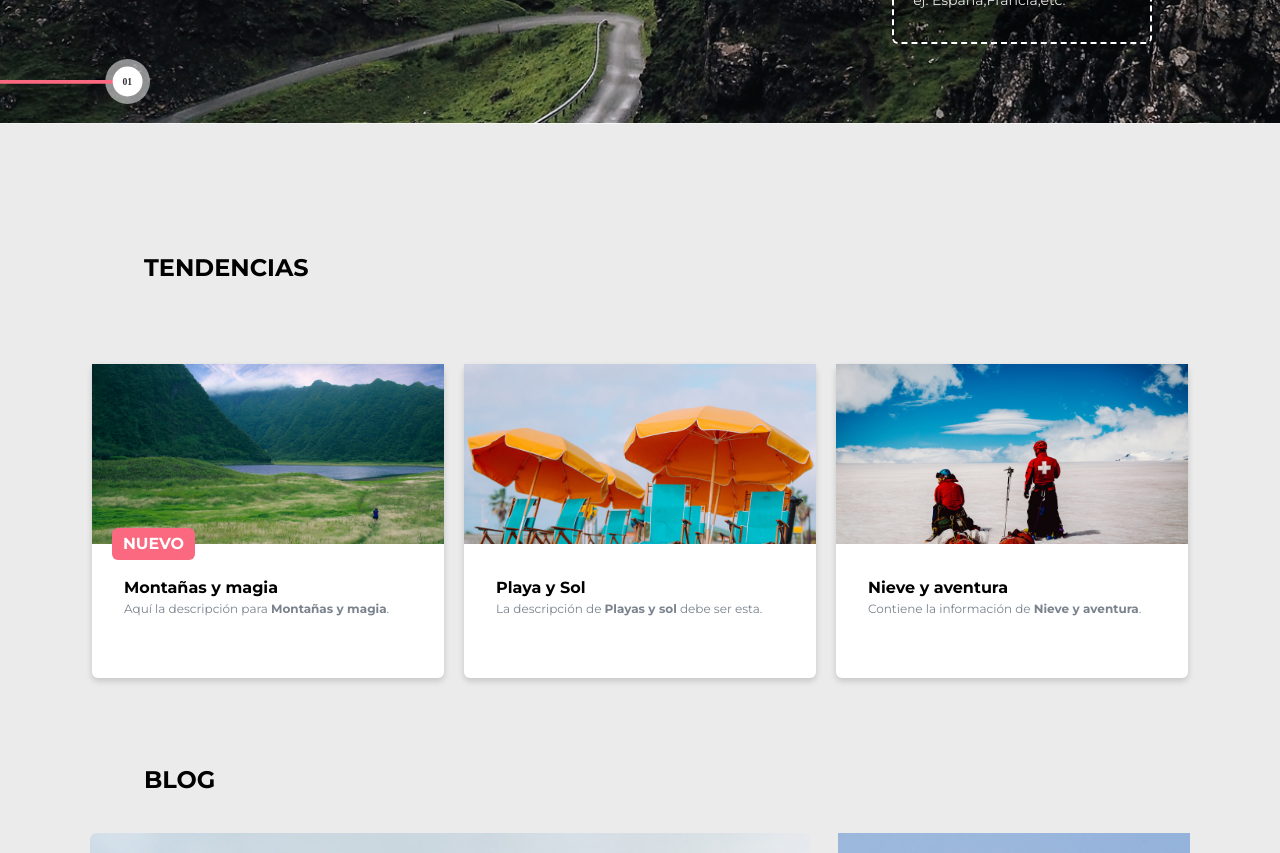
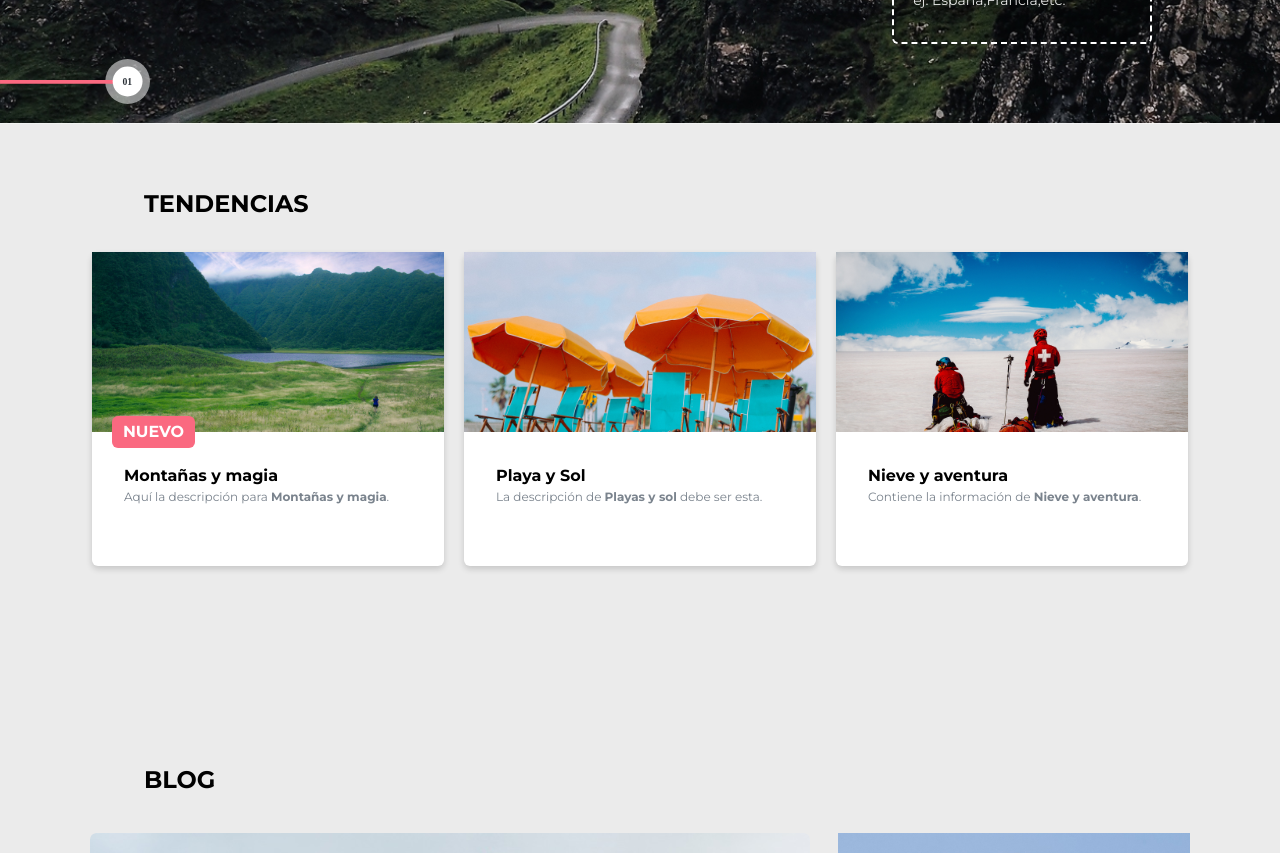
Before and after one commit to barbiwonderland/aenima-challenge, a Next.js app: page / in a window 1280 px wide. Shown: the part 620-1473 px from the top of the page. Built offline with nearby package versions, Linux system fonts and the light colour scheme.

Commit message:
styles and readme

```diff
--- a/screens/Home/tendencias.js
+++ b/screens/Home/tendencias.js
@@ -36,10 +36,10 @@ function Tendencias() {
     <div id="tendencias">
       {" "}
       <div className="h-screen w-full bg-custom-gray d-flex  ">
-        <h1 className="pl-[40px] pt-[45px] md:pt-32 uppercase text-2xl font-bold text-start md:pl-[9rem]">
+        <h1 className="pl-[40px] pt-[45px] md:pt-[4rem] uppercase text-2xl font-bold text-start md:pl-[9rem]">
           Tendencias
         </h1>
-        <div className="flex gap-5 justify-center mt-[1rem] sm:mt-20 prueba">
+        <div className="flex gap-5 justify-center mt-[1rem] sm:mt-[2rem] prueba">
           {loading ? (
             <div className="flex w-screen h-screen pt-20 justify-center">
               <Loading />
```
